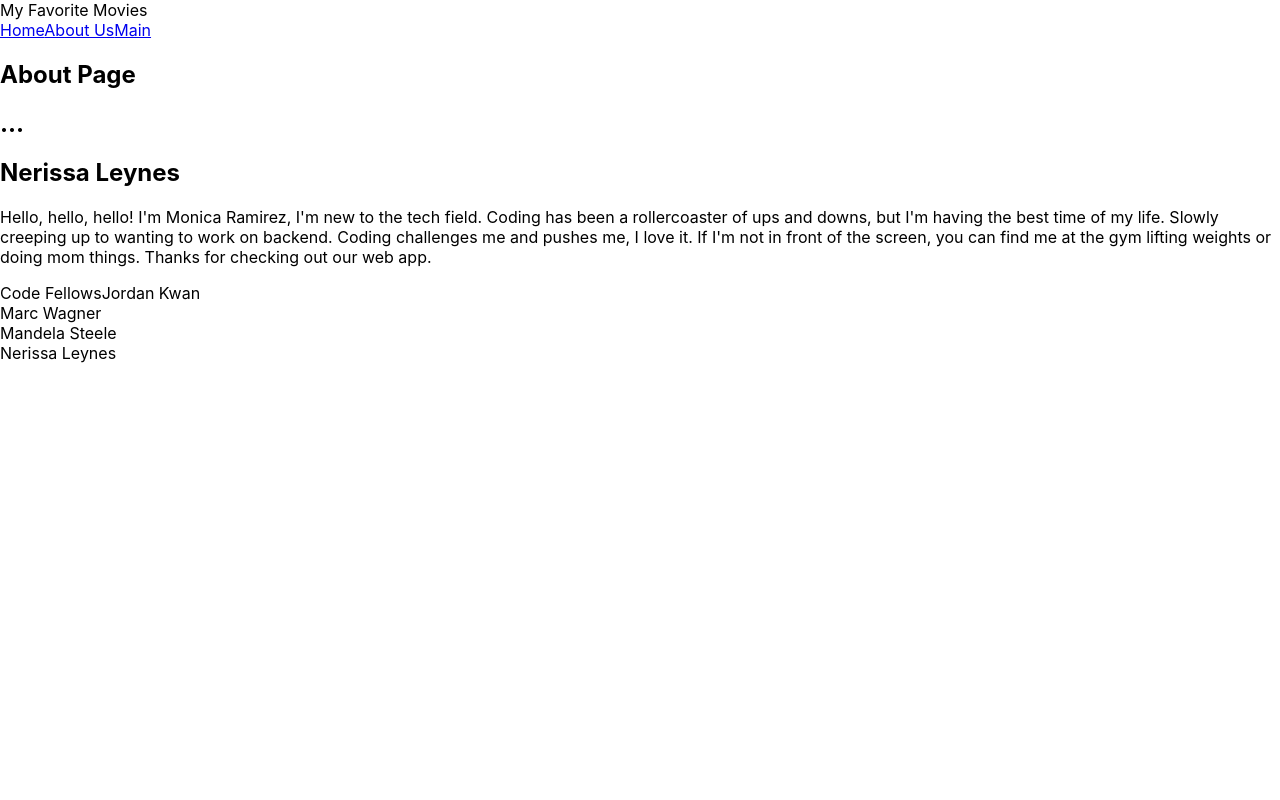
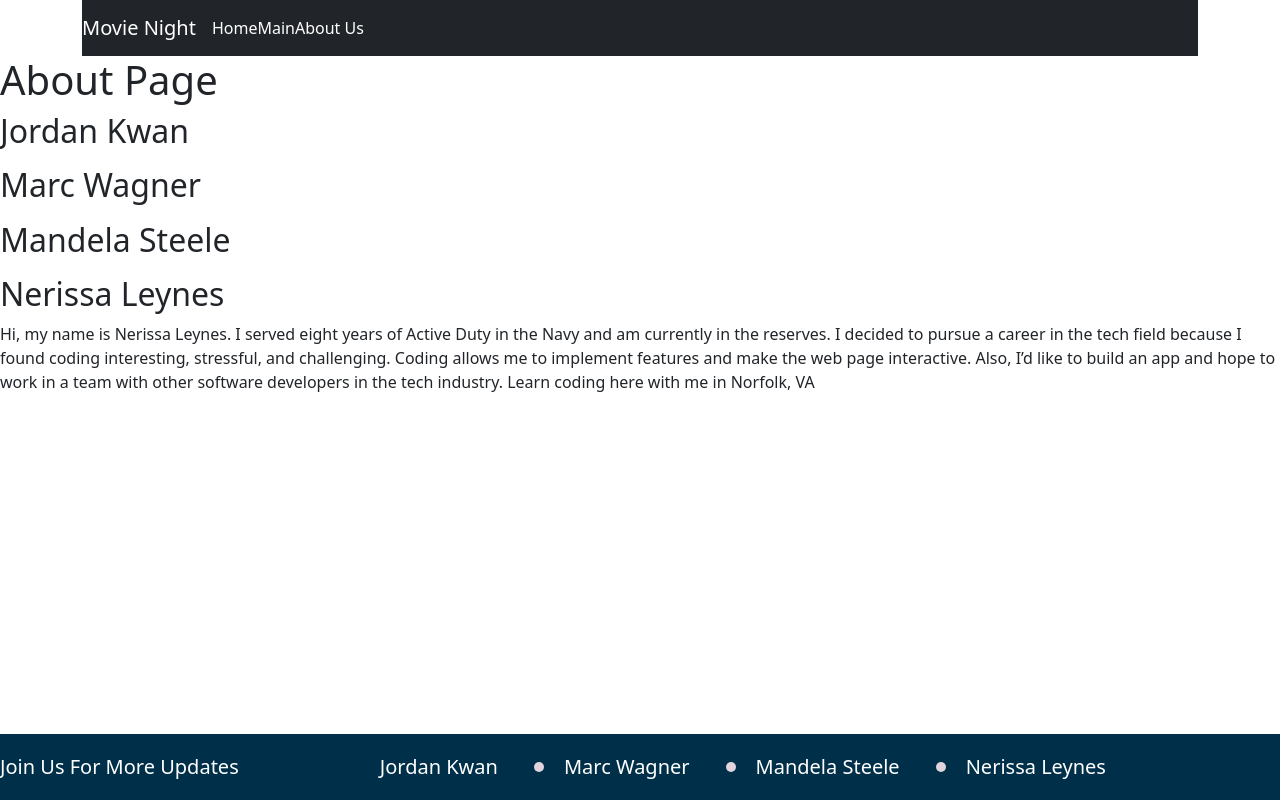
Before and after one commit to project-prep/movie-night-front, a React (Create React App) app: page /about in a window 1280 px wide. Built offline with nearby package versions, Linux system fonts and the light colour scheme; no server answers.

Commit message:
added css styling, bootsrap on footer, header, and update about us

```diff
--- a/src/App.css
+++ b/src/App.css
@@ -1,4 +1,49 @@
-.App {
+nav.nav-container.navbar.navbar-expand-lg.navbar-dark.bg-dark {
+  bottom: 0%;
+  right: 0%;
+  left: 0%;
+  position: fixed;
+  margin-top: 150px;
+  background-color: #003049!important;
+}
+
+.left {
+  margin-left: 125px;
+}
+
+.footer-style {
+  display: flex;
+  justify-content: center;
+}
+
+
+.circle {
+  width: 10px;
+  height: 10px;
+  border-radius: 50%;
+  background-color: #e1d4dd;
+  margin: 20px;
+  display: flex;
+  align-items: center;
+  flex-direction: column;
+}
+
+
+
+
+
+
+
+
+
+
+
+
+
+
+
+
+/* .App {
   text-align: center;
 }
 
@@ -35,4 +80,4 @@
   to {
     transform: rotate(360deg);
   }
-}
+} */
--- a/src/Header.css
+++ b/src/Header.css
@@ -1,12 +1,28 @@
-a.nav-link{
-  font-size: 1.3vmax;
-  padding: 0.5vmax;
-  margin-right: 2.5%;
-  background-color: none;
-  border-radius: 5vmax;
+/* span.Header.navbar-brand {
+  font-size: 1.2vw;
+  padding: 7%;
+
 }
+
+span.Header.navbar-brand, a.nav-link {
+  padding: 15px;
+  font-size: 1.2vw;
+  margin-right: 2%;
+} */
+
 a.nav-link:hover{
-  color:rgb(12, 12, 11);
-  background-color: rgba(48, 245, 248, 0.677) !important;
-  border-radius: 5vmax;
+  color: #e56f4e;
 }
+a.nav-link:active {
+  transform: scale(1,1);
+}
+
+
+div.nav-item{
+  display: flex;
+  flex-direction: 30%;
+  color:white;
+
+  align-items: center;
+  justify-content: right;
+}
--- a/src/Home.js
+++ b/src/Home.js
@@ -19,6 +19,7 @@ class Home extends React.Component {
           <Login />
         }
 
+
       </>
     )
   }
--- a/src/Main.js
+++ b/src/Main.js
@@ -183,7 +183,6 @@ class Main extends Component {
               </Card.Body>
             </Card>
           </Container>
-
         </>
       );
     }
--- a/src/components/About.js
+++ b/src/components/About.js
@@ -13,15 +13,32 @@ class About extends Component {
             <h1 className='about-page-h1'>About Page</h1>
           </div>
           <div className='about-div'>
-            <h2>...</h2>
+            <h2>Jordan Kwan</h2>
             <p>
             </p>
           </div>
         </section>
+
+        <section className='about-sect'>
+          <div className='about-div'>
+            <h2>Marc Wagner</h2>
+            <p>
+            </p>
+          </div>
+        </section>
+
+        <section className='about-sect'>
+          <div className='about-div'>
+            <h2>Mandela Steele</h2>
+            <p>
+            </p>
+          </div>
+        </section>
+
         <section className='about-sect'>
           <div className='about-div'>
             <h2>Nerissa Leynes</h2>
-            <p>  Hello, hello, hello! I'm Monica Ramirez, I'm new to the tech field. Coding has been a rollercoaster of ups and downs, but I'm having the best time of my life. Slowly creeping up to wanting to work on backend. Coding challenges me and pushes me, I love it. If I'm not in front of the screen, you can find me at the gym lifting weights or doing mom things. Thanks for checking out our web app.
+            <p>  Hi, my name is Nerissa Leynes. I served eight years of Active Duty in the Navy and am currently in the reserves. I decided to pursue a career in the tech field because I found coding interesting, stressful, and challenging. Coding allows me to implement features and make the web page interactive. Also, I’d like to build an app and hope to work in a team with other software developers in the tech industry. Learn coding here with me in Norfolk, VA
             </p>
           </div>
         </section>
--- a/src/components/Footer.js
+++ b/src/components/Footer.js
@@ -1,20 +1,22 @@
 import React from 'react';
 import Navbar from 'react-bootstrap/Navbar';
+import '../App.css';
 
 class Footer extends React.Component {
   render() {
     return (
+      <main>
       <Navbar collapseOnSelect expand="lg" bg="dark" variant="dark" className='nav-container'>
-        <Navbar.Brand>Code Fellows</Navbar.Brand>
+        <Navbar.Brand>Join Us For More Updates</Navbar.Brand>
 
-        <Navbar.Brand className='footer-style'>Jordan Kwan</Navbar.Brand>
+        <Navbar.Brand className='footer-style left'>Jordan Kwan</Navbar.Brand>
         <div className="circle"></div>
         <Navbar.Brand className='footer-style'>Marc Wagner</Navbar.Brand>
         <div className="circle"></div>
         <Navbar.Brand className='footer-style'>Mandela Steele</Navbar.Brand>
         <div className="circle"></div>
         <Navbar.Brand className='footer-style2'>Nerissa Leynes</Navbar.Brand>
-      </Navbar>
+      </Navbar></main>
     )
   }
 }
--- a/src/components/Header.js
+++ b/src/components/Header.js
@@ -1,22 +1,24 @@
 import React from 'react';
 import { Navbar, NavItem } from 'react-bootstrap';
+import Container from 'react-bootstrap/Container';
 import { Link } from "react-router-dom";
-// import './Header.css'
+import '../Header.css';
 
 class Header extends React.Component {
   render() {
     return (
+      <Container className="headerCont">
       <Navbar collapseOnSelect expand="lg" bg="dark" variant="dark">
-        <Navbar.Brand className= "Header">My Favorite Movies</Navbar.Brand>
+        <Navbar.Brand className= "Header">Movie Night</Navbar.Brand>
         <NavItem>
           <Link to="/" className="nav-link">Home</Link>
 
+          <Link to="/main" className="nav-link">Main</Link>
+
           <Link to="/about" className="nav-link">About Us</Link>
 
-          <Link to="/main" className="nav-link">Main</Link>
         </NavItem>
-        {/* PLACEHOLDER: render a navigation link to the about page */}
-      </Navbar>
+      </Navbar></Container>
     )
   }
 }
--- a/src/index.js
+++ b/src/index.js
@@ -2,6 +2,7 @@ import React from 'react';
 import ReactDOM from 'react-dom/client';
 import './index.css';
 import App from './App';
+import 'bootstrap/dist/css/bootstrap.min.css';
 // import Home from './Home';
 import { Auth0Provider } from "@auth0/auth0-react";
 
```
Also changed, not shown: images/anika-mikkelson-dWYjy9zIiF8-unsplash.jpg (added).
